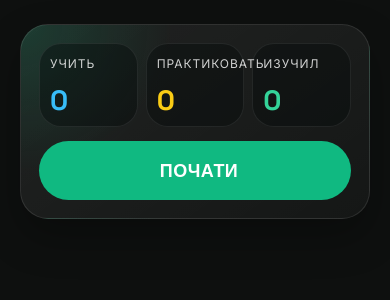
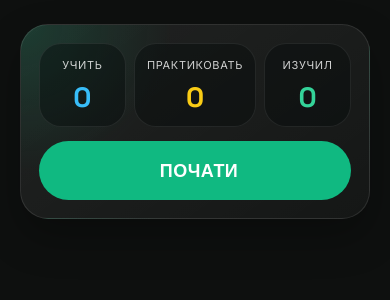
Before and after one commit to PobedazaNami/sprache_motivator, a Python web app: template bot/webapp/templates/flashcards.html in a window 390 px wide. Shown: the part 126-426 px from the top of the page. Run offline with Jinja, Linux system fonts and the light colour scheme; the template is opened without the code that fills it, so the values that code supplies are empty; some libraries are stand-ins or nearby versions.

Commit message:
Improve flashcard dashboard stat layout

```diff
--- a/bot/webapp/static/css/flashcards.css
+++ b/bot/webapp/static/css/flashcards.css
@@ -333,8 +333,9 @@ button {
 
 .dashboard-stats {
     display: grid;
-    grid-template-columns: repeat(3, minmax(0, 1fr));
+    grid-template-columns: minmax(0, 0.9fr) minmax(0, 1.2fr) minmax(0, 0.9fr);
     gap: 10px;
+    align-items: stretch;
 }
 
 .dashboard-stat {
@@ -345,7 +346,11 @@ button {
     border: 1px solid rgba(255,255,255,0.08);
     display: flex;
     flex-direction: column;
-    justify-content: space-between;
+    justify-content: center;
+    align-items: center;
+    text-align: center;
+    gap: 10px;
+    overflow: hidden;
 }
 
 .dashboard-label {
@@ -353,12 +358,39 @@ button {
     text-transform: uppercase;
     letter-spacing: 0.08em;
     opacity: 0.8;
+    line-height: 1.2;
+    text-align: center;
+    white-space: normal;
+    overflow-wrap: anywhere;
+    word-break: break-word;
 }
 
 .dashboard-value {
     font-family: var(--font-heading);
     font-size: 34px;
     line-height: 1;
+    text-align: center;
+}
+
+@media (max-width: 420px) {
+    .dashboard-stats {
+        grid-template-columns: minmax(0, 0.88fr) minmax(0, 1.24fr) minmax(0, 0.88fr);
+        gap: 8px;
+    }
+
+    .dashboard-stat {
+        min-height: 88px;
+        padding: 12px 10px;
+    }
+
+    .dashboard-label {
+        font-size: 11px;
+        letter-spacing: 0.06em;
+    }
+
+    .dashboard-value {
+        font-size: 32px;
+    }
 }
 
 .stat-learn .dashboard-value {
```
